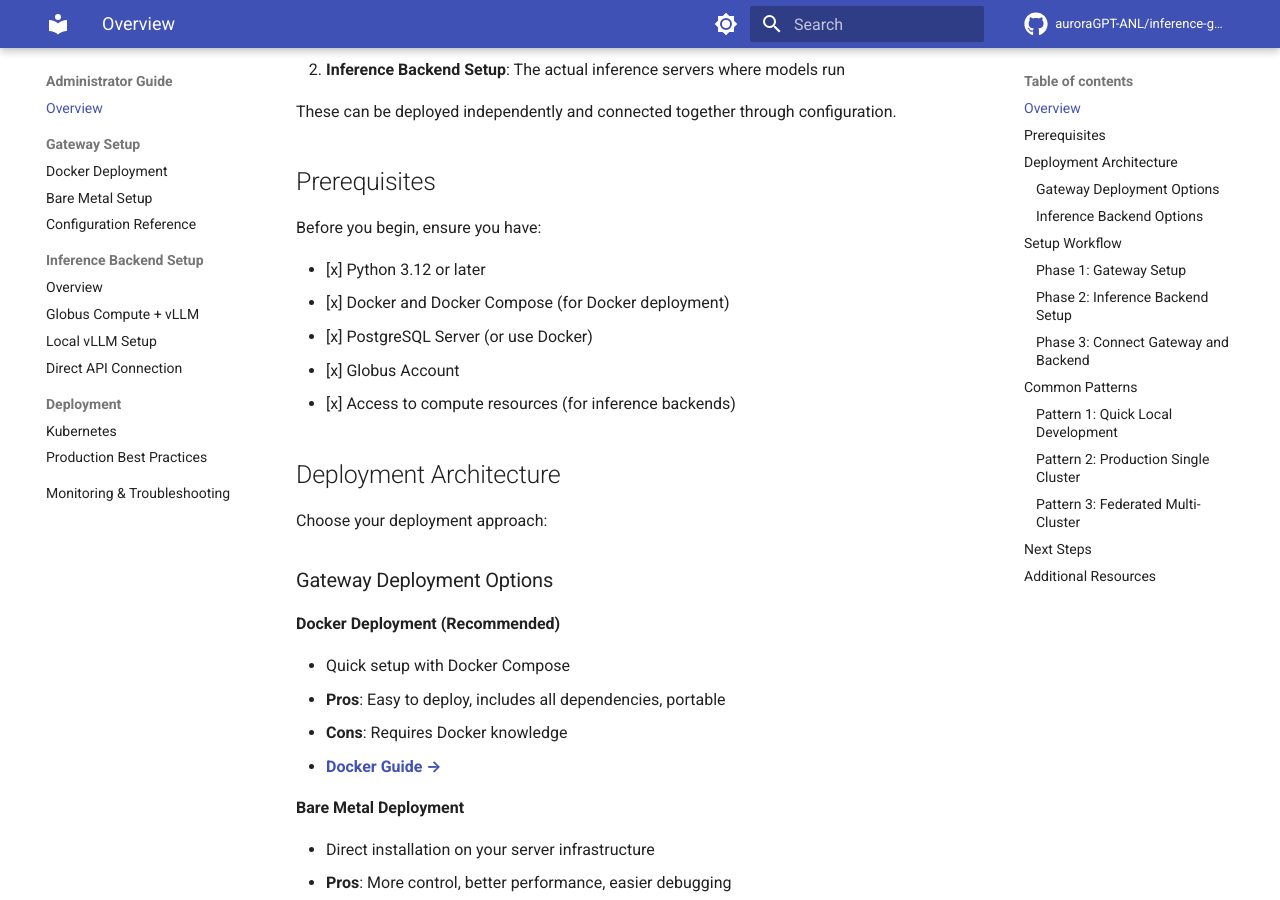
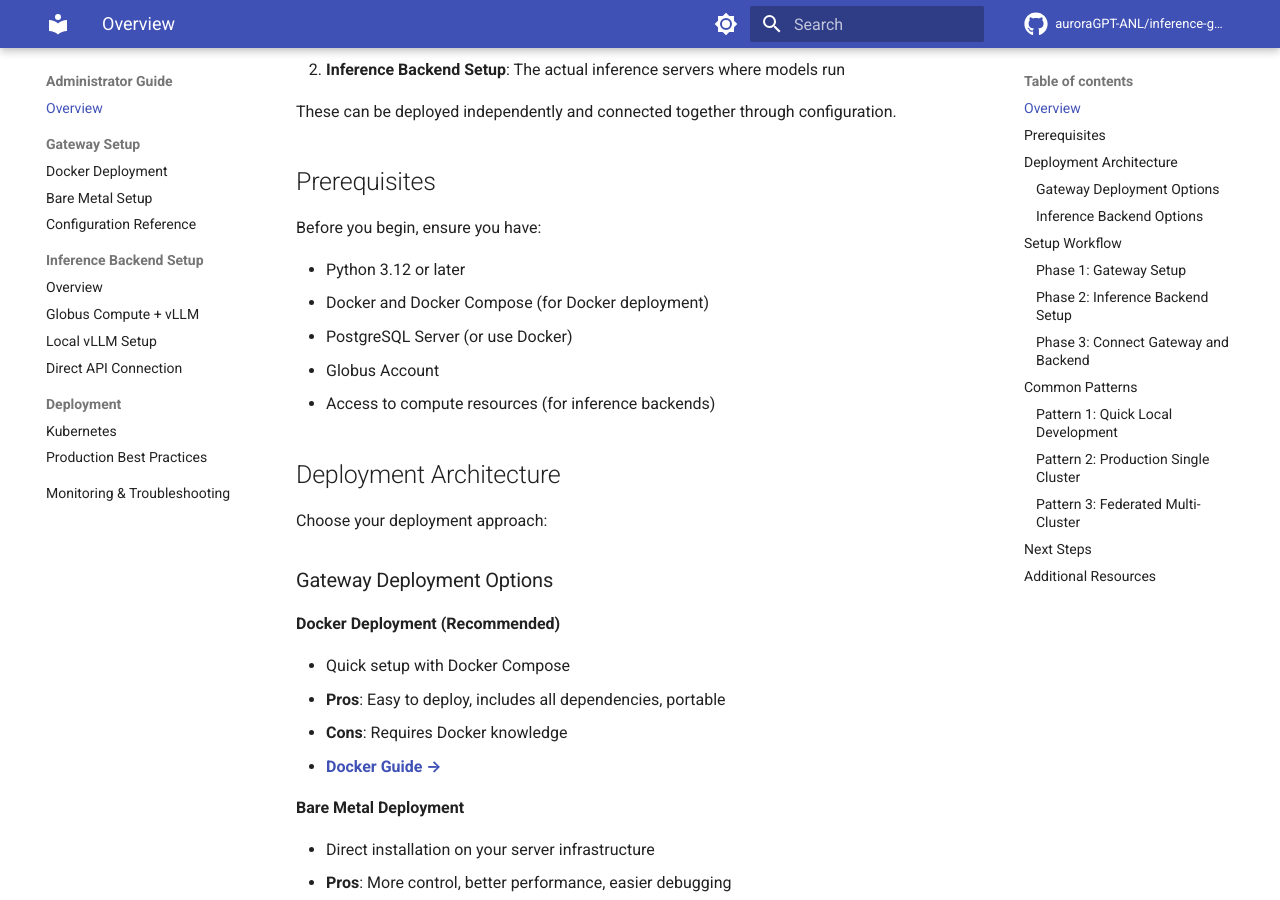
Before and after one commit to auroraGPT-ANL/inference-gateway, an MkDocs documentation site: the page built from docs/admin-guide/index.md, in a window 1280 px wide and 900 px high, scrolled down 388 px. Built offline with MkDocs 1.6.1 and Material for MkDocs 9.7.7, drawn with Linux system fonts in a browser that asks for light colours; comment, search, counter and statistics services are not loaded.

Commit message:
removed [x] for consistency

```diff
--- a/docs/admin-guide/index.md
+++ b/docs/admin-guide/index.md
@@ -15,11 +15,11 @@ These can be deployed independently and connected together through configuration
 
 Before you begin, ensure you have:
 
-- [x] Python 3.12 or later
-- [x] Docker and Docker Compose (for Docker deployment)
-- [x] PostgreSQL Server (or use Docker)
-- [x] Globus Account
-- [x] Access to compute resources (for inference backends)
+- Python 3.12 or later
+- Docker and Docker Compose (for Docker deployment)
+- PostgreSQL Server (or use Docker)
+- Globus Account
+- Access to compute resources (for inference backends)
 
 ## Deployment Architecture
 
```
